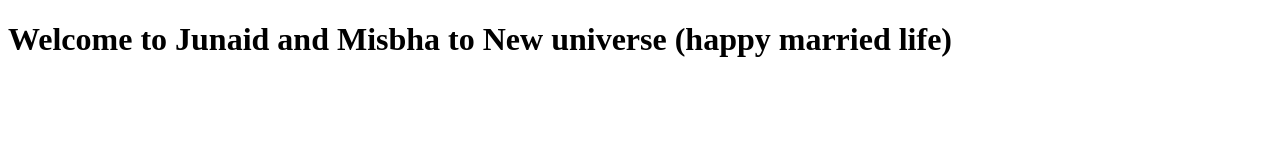
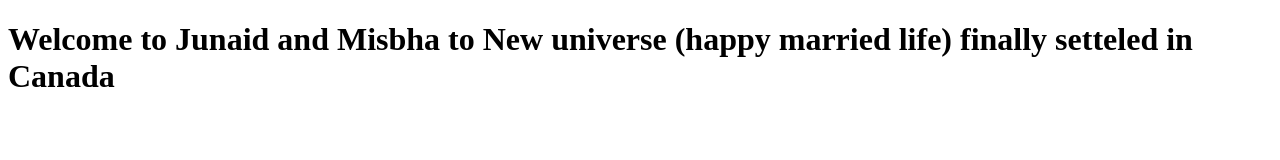
Before and after one commit to JunaidPashaI/EC2_webserver, a plain HTML site: page index.html in a window 1280 px wide. Drawn offline with Linux system fonts and the light colour scheme.

Commit message:
with email

```diff
--- a/index.html
+++ b/index.html
@@ -6,6 +6,6 @@
     <title>My Page Title</title>
 </head>
 <body>
-    <h1>Welcome to Junaid and Misbha to New universe (happy married life)</h1>
+    <h1>Welcome to Junaid and Misbha to New universe (happy married life) finally setteled in Canada</h1>
 </body>
 </html>
```
